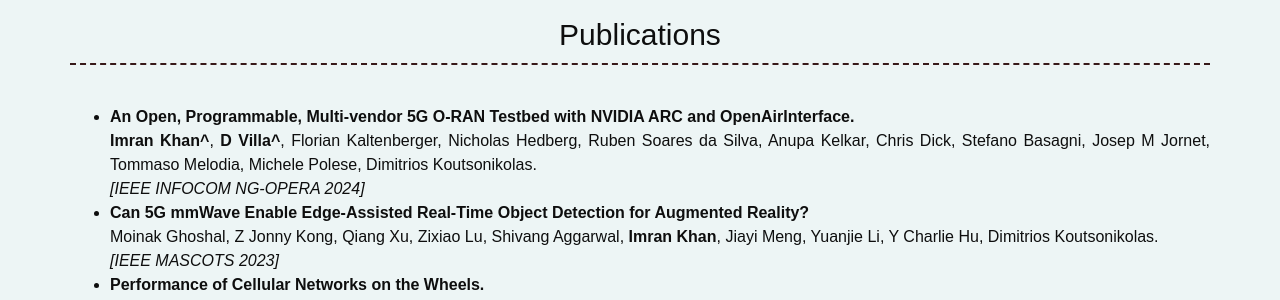
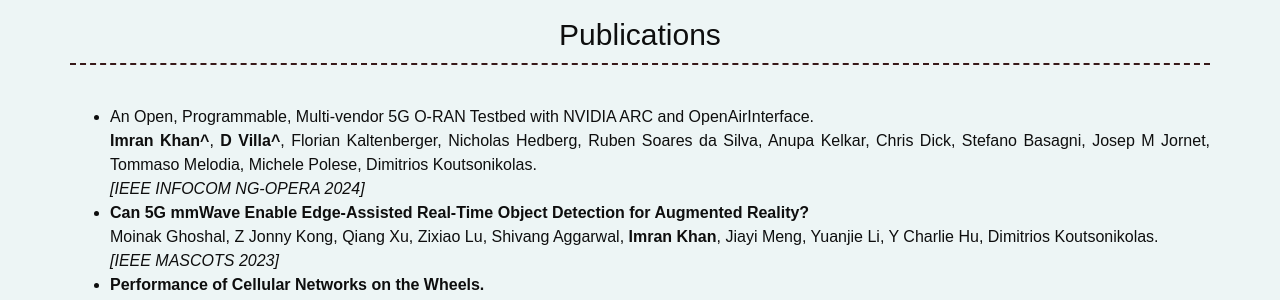
Before and after one commit to imranbuet63/imranbuet63.github.io, a Jekyll site: the page built from index.md, in a window 1280 px wide. Shown: the part 535-835 px from the top of the page. Built offline with Jekyll 4.4.1, drawn with Linux system fonts in a browser that asks for light colours; nearby versions of some CDN libraries.

```diff
--- a/_config.yml
+++ b/_config.yml
@@ -58,7 +58,7 @@ content:
   - title: Publications # Title for the section
     layout: text # Type of content section (list/text)
     content: |
-      - <strong>An Open, Programmable, Multi-vendor 5G O-RAN Testbed with NVIDIA ARC and OpenAirInterface.</strong>
+      - An Open, Programmable, Multi-vendor 5G O-RAN Testbed with NVIDIA ARC and OpenAirInterface.
         <br>__Imran Khan^__, __D Villa^__, Florian Kaltenberger, Nicholas Hedberg, Ruben Soares da Silva, Anupa Kelkar, Chris Dick, Stefano Basagni, Josep M Jornet, Tommaso Melodia, Michele Polese, Dimitrios Koutsonikolas.
         <br><em>[IEEE INFOCOM NG-OPERA 2024]</em>
       - <strong>Can 5G mmWave Enable Edge-Assisted Real-Time Object Detection for Augmented Reality?</strong>
```
